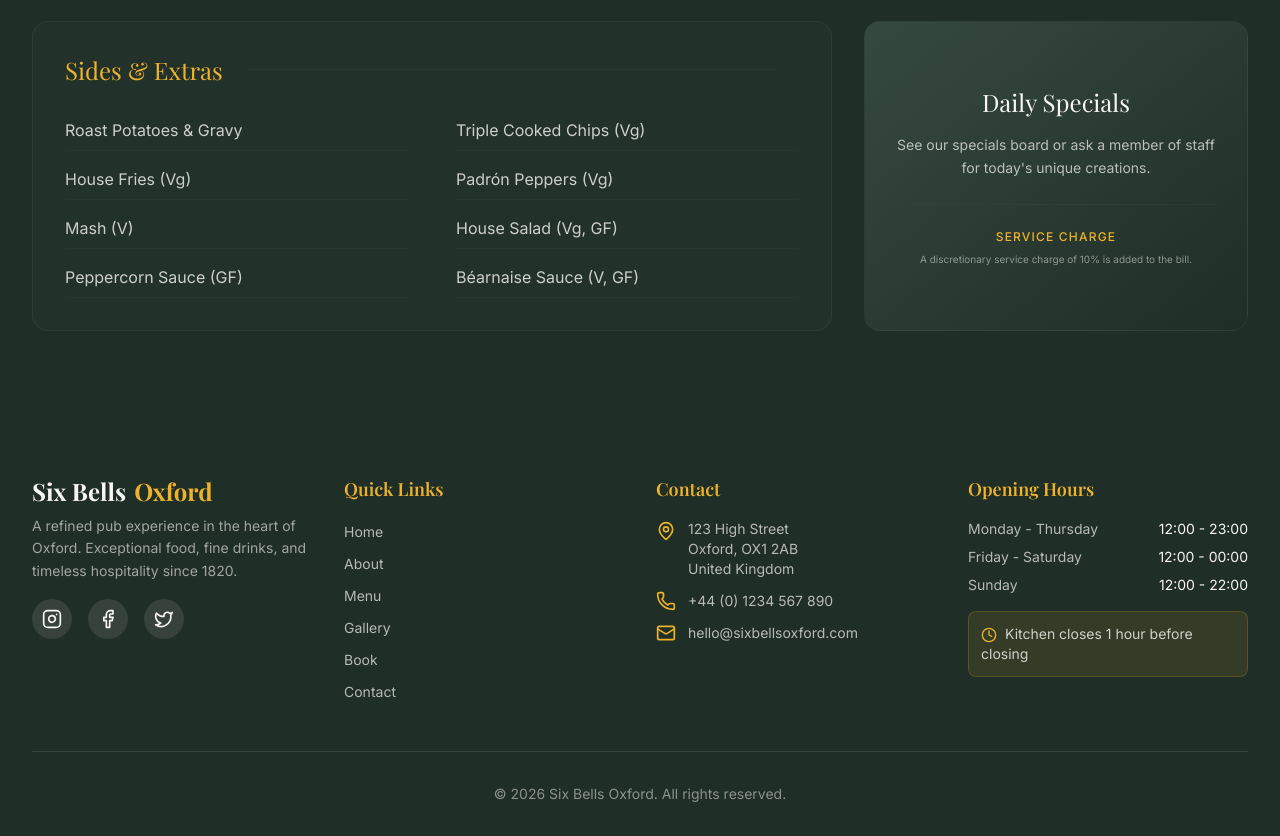
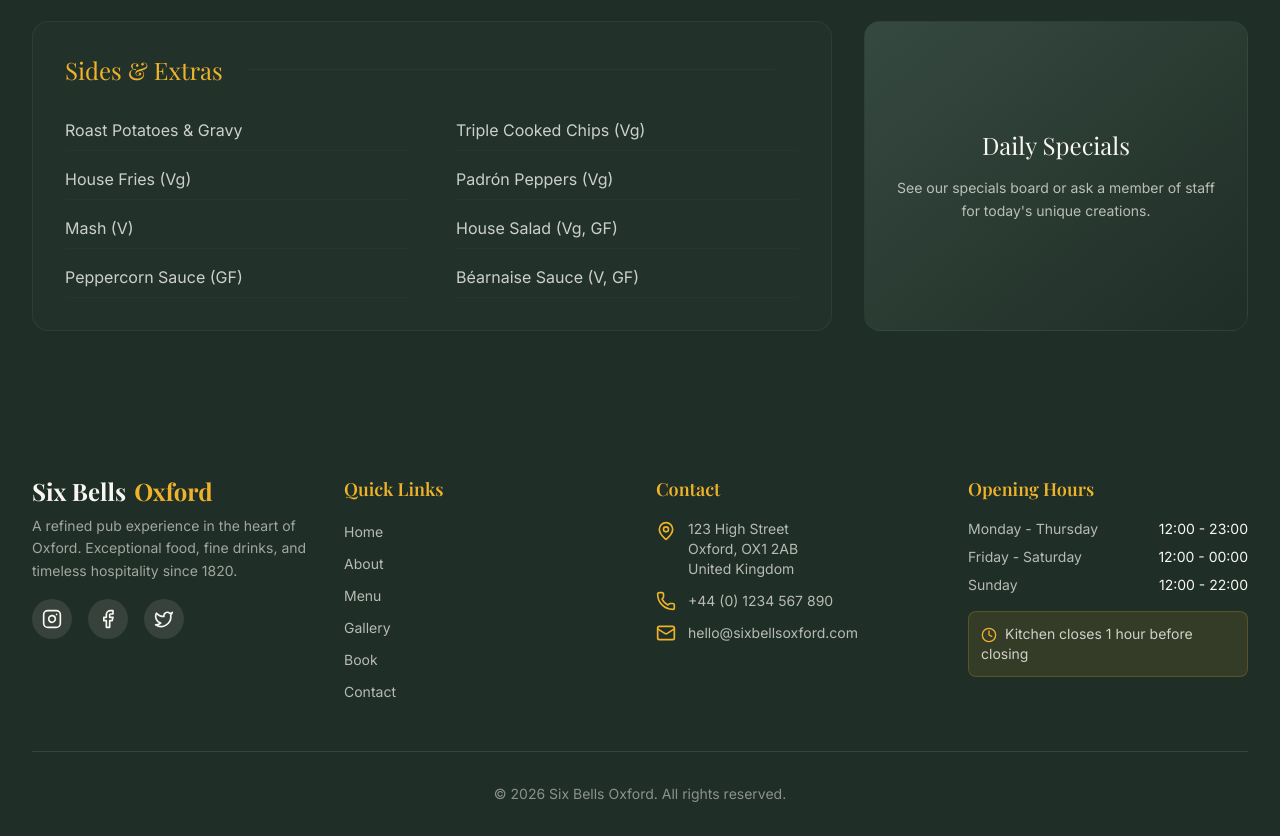
Before and after one commit to RohitSah23/sixbells, a React (Vite) app: page /menu in a window 1280 px wide. Shown: the part 1120-1956 px from the top of the page. Built offline with nearby package versions, Linux system fonts and the light colour scheme.

Commit message:
feat (Table):fix haeder and menu page

```diff
--- a/src/components/Header.tsx
+++ b/src/components/Header.tsx
@@ -9,7 +9,7 @@ import { Link, useLocation, useNavigate } from "react-router";
 const NAV_LINKS = [
   { href: "#home", label: "Home" },
   { href: "#about", label: "About" },
-  { href: "#menu", label: "Menu" },
+  { href: "/menu", label: "Menu" },
   { href: "#gallery", label: "Gallery" },
   { href: "#reservations", label: "Book" },
   { href: "#contact", label: "Contact" },
@@ -22,7 +22,23 @@ interface NavLinkProps {
   className?: string;
 }
 
-const NavLink = ({ href, label, onClick, className }: NavLinkProps) => (
+const NavLink = ({ href, label, onClick, className }: NavLinkProps) => {
+  if (href.startsWith("/")) {
+    return (
+      <Link
+        to={href}
+        onClick={() => onClick(href)}
+        className={cn(
+          "transition-colors duration-300 hover:text-gold",
+          className
+        )}
+      >
+        {label}
+      </Link>
+    );
+  }
+
+  return (
     <a
       href={href}
       onClick={(e) => {
@@ -37,6 +53,7 @@ const NavLink = ({ href, label, onClick, className }: NavLinkProps) => (
       {label}
     </a>
   );
+};
 
 export function Header() {
   const [isScrolled, setIsScrolled] = useState(false);
@@ -51,6 +68,12 @@ export function Header() {
   }, []);
 
   const scrollToSection = useCallback((href: string) => {
+    if (href.startsWith("/")) {
+      navigate(href);
+      setIsOpen(false);
+      return;
+    }
+
     if (location.pathname !== "/") {
       navigate("/");
       // Give time for navigation to complete before scrolling
@@ -138,7 +161,7 @@ export function Header() {
                 variant="ghost"
                 size="icon"
                 aria-label="Toggle menu"
-                className="text-cream hover:bg-cream/10"
+                className="text-cream hover:bg-cream/10 border border-cream/20"
               >
                 <AnimatePresence mode="wait">
                   {isOpen ? (
@@ -175,7 +198,7 @@ export function Header() {
                   <Button
                     variant="ghost"
                     size="icon"
-                    className="absolute right-4 top-4.5 text-cream hover:bg-cream/10 hover:text-gold sm:right-6 lg:right-8"
+                    className="absolute right-4 top-4.5 text-cream hover:bg-cream/10 hover:text-gold sm:right-6 lg:right-8 border border-cream/20"
                     aria-label="Close menu"
                   >
                     <X className="h-6 w-6" />
--- a/src/pages/FullMenu.tsx
+++ b/src/pages/FullMenu.tsx
@@ -204,15 +204,9 @@ const FullMenu = () => {
               <h2 className="font-heading text-2xl text-cream mb-4">
                 Daily Specials
               </h2>
-              <p className="text-cream/70 text-sm leading-relaxed mb-6">
+              <p className="text-cream/70 text-sm leading-relaxed">
                 See our specials board or ask a member of staff for today's unique creations.
               </p>
-              <div className="pt-6 border-t border-charcoal-light/30">
-                <p className="text-gold font-medium text-xs tracking-widest uppercase mb-2">Service Charge</p>
-                <p className="text-cream/50 text-[10px] leading-tight">
-                  A discretionary service charge of 10% is added to the bill.
-                </p>
-              </div>
             </motion.div>
           </div>
         </section>
```
Lines whose indentation alone changed are shown as unchanged.
